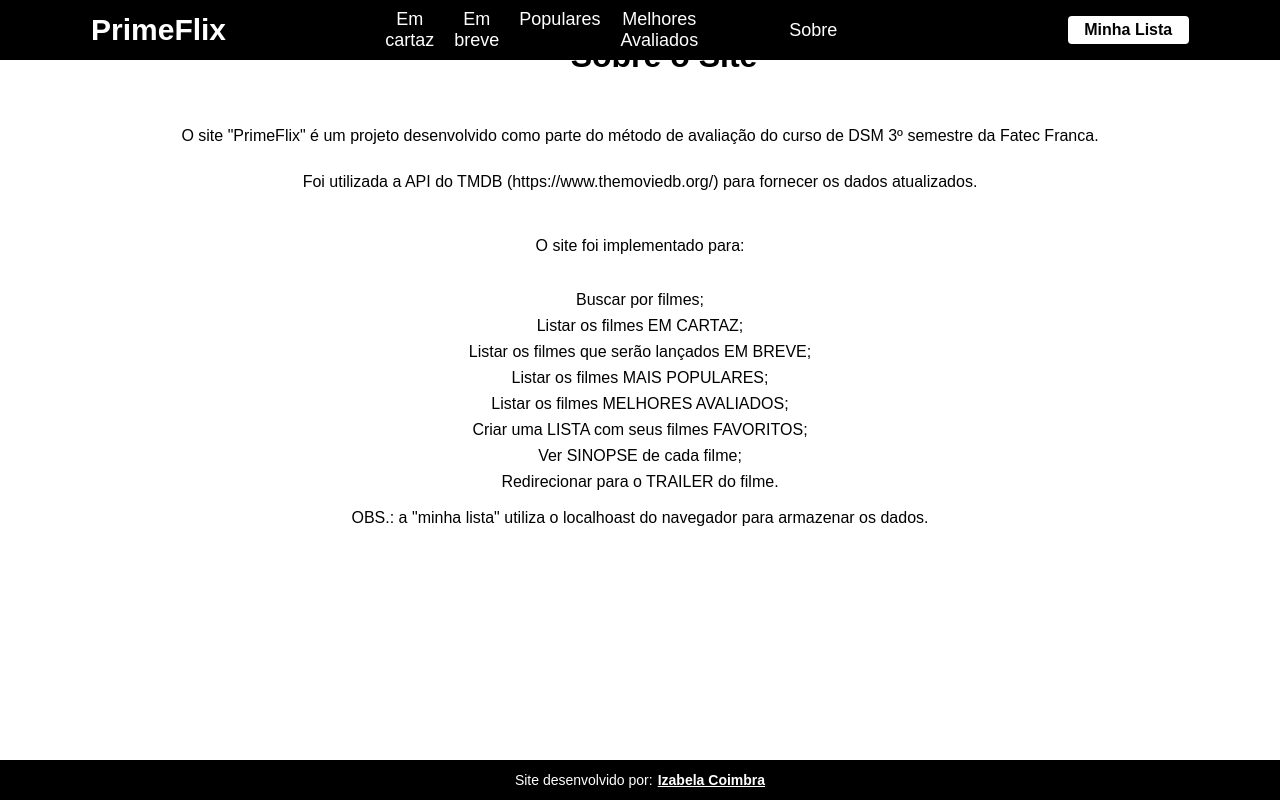
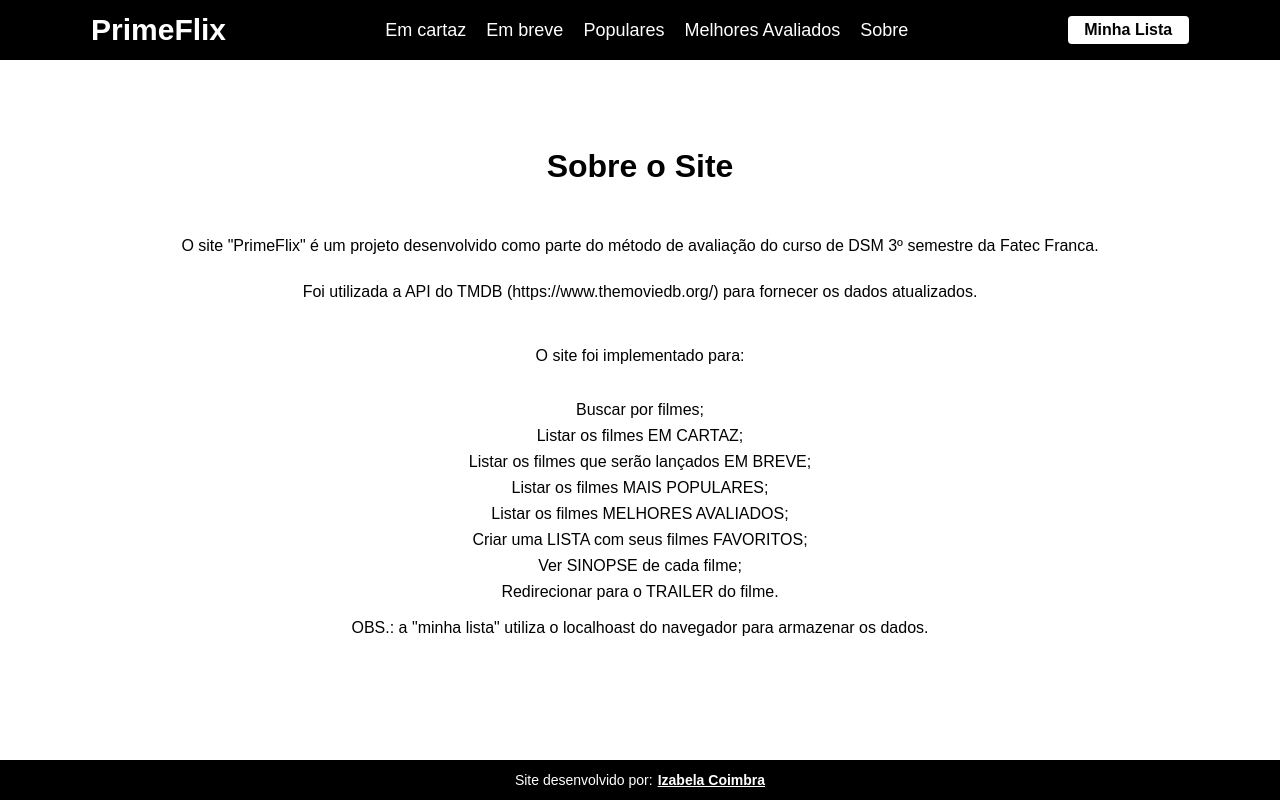
Before and after one commit to izabelatrc/Fatec_Desenv-Web-III_Site-React-API-Rotas, a React (Create React App) app in the folder primeflix/: page /sobre in a window 1280 px wide. Built offline with nearby package versions, Linux system fonts and the light colour scheme.

Commit message:
atualização sobre

```diff
--- a/primeflix/src/pages/Sobre/index.js
+++ b/primeflix/src/pages/Sobre/index.js
@@ -1,7 +1,7 @@
 import './sobre.css';
 function Sobre() {
     return (
-        <div className="sobre">
+        <div id="sobre">
         <div className="sobre-container">
             <h1>Sobre o Site</h1>
             <p>O site "PrimeFlix" é um projeto desenvolvido como parte do método de avaliação do curso de DSM 3º
--- a/primeflix/src/pages/Sobre/sobre.css
+++ b/primeflix/src/pages/Sobre/sobre.css
@@ -1,9 +1,10 @@
-div .sobre{
+div #sobre{
     display: flex;
     flex-direction: column;
     align-items: center;
     justify-content: center;
     width: 100%;
+    height: calc(100% - 60px);
 }
 
 h1{
@@ -19,6 +20,10 @@ h1{
     width: 1098px;
     height: calc(100vh - 40px);
     text-align: center;
+    display: flex;
+    flex-direction: column;
+    align-items: center;
+    justify-content: center;
 }
 
 .sobre-container p{
```
